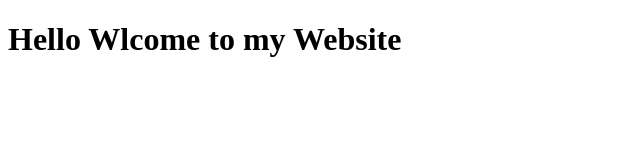
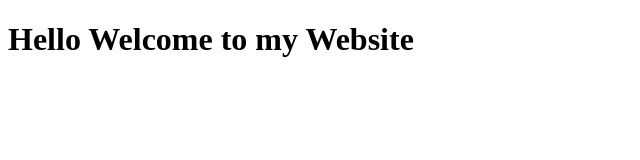
Before and after one commit to santosh34256/my-portfoliooo, a plain HTML site: page index.html in a window 1280 px wide. Shown: the whole page, without its empty margins (0-640 px from the left). Drawn offline with Linux system fonts and the light colour scheme.

Commit message:
Update index.html

```diff
--- a/index.html
+++ b/index.html
@@ -6,6 +6,7 @@
     <title>Document</title>
 </head>
 <body>
-    <h1> Hello Wlcome to my Website</h1>
+    <h1> Hello Welcome to my Website</h1>
 </body>
+
 </html>
```
